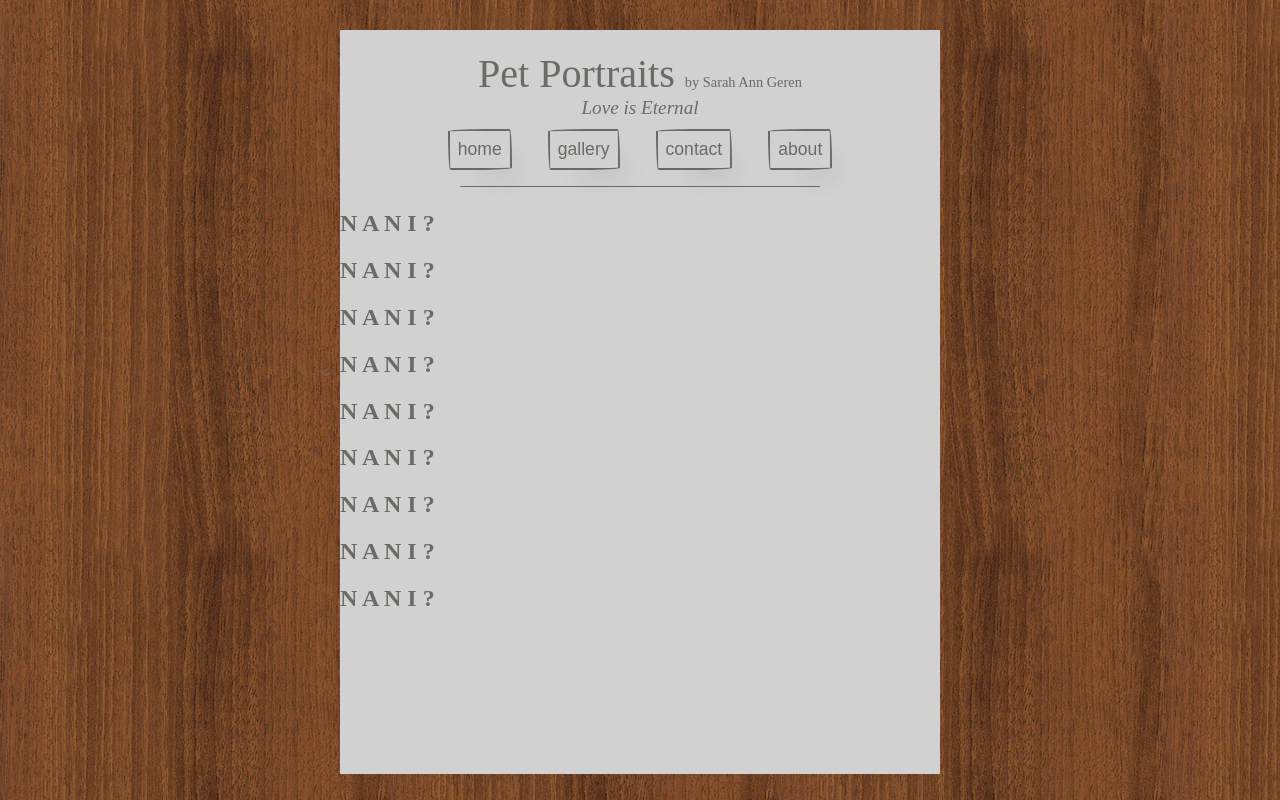
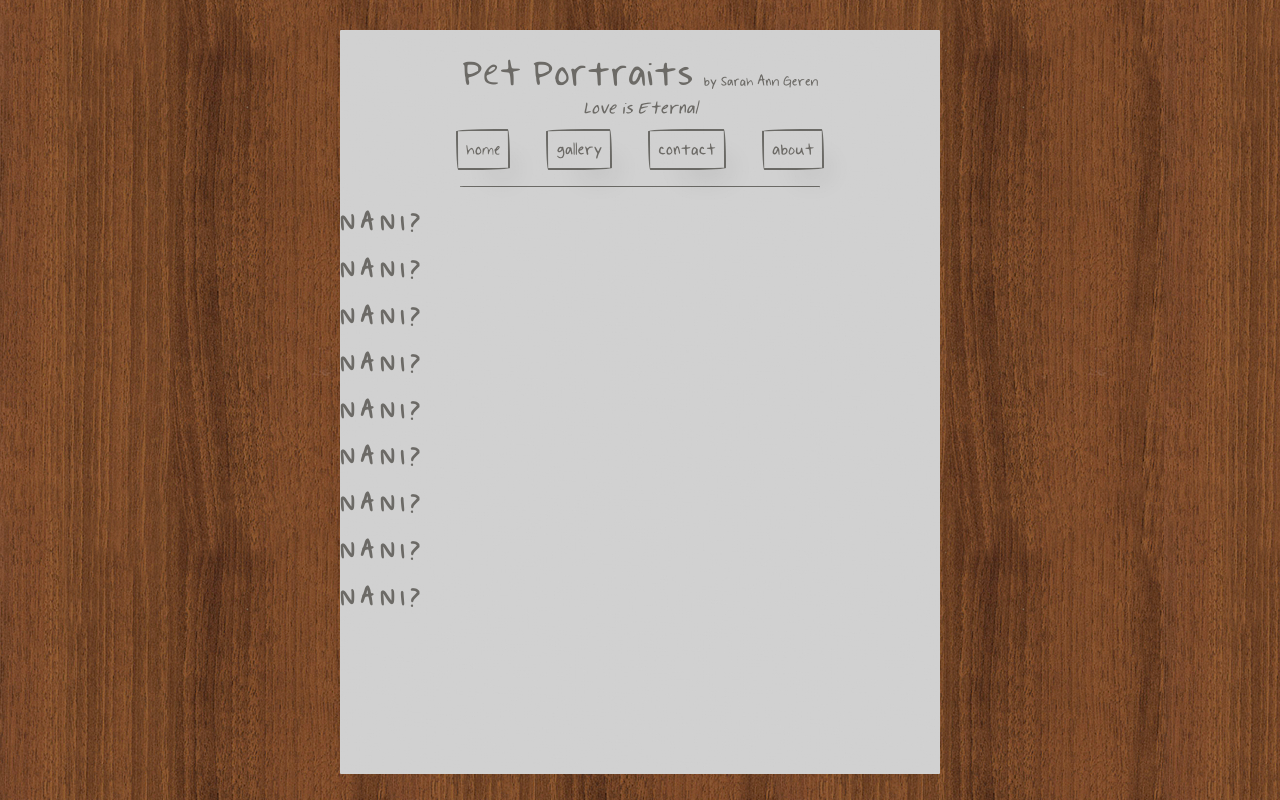
Before and after one commit to resonatingfury/resonatingfury.github.io, a PHP site: page / in a window 1280 px wide. Run offline with PHP 8.4, Linux system fonts and the light colour scheme.

Commit message:
new font testing

```diff
--- a/css/style.css
+++ b/css/style.css
@@ -1,3 +1,8 @@
+@font-face {
+  font-family: "Banannie-Regular";
+  src: url("../fonts/Banannie-Regular.otf") format("opentype");
+}
+
 html {
 	background-image: url("../images/background.png");
 }
@@ -13,6 +18,8 @@ html, button {
 .container {
 	width: 85%;
 	height: 90%;
+
+	font-family: "Banannie-Regular";
 
 	max-width: 600px;
 	min-height: 93vh;
@@ -59,6 +66,7 @@ html, button {
 }
 
 html button, body button {
+  font-family: inherit;
   align-self: center;
   background: transparent;
   padding: .5rem .5rem;
```
Also changed, not shown: fonts/Banannie-Regular.otf (added).
